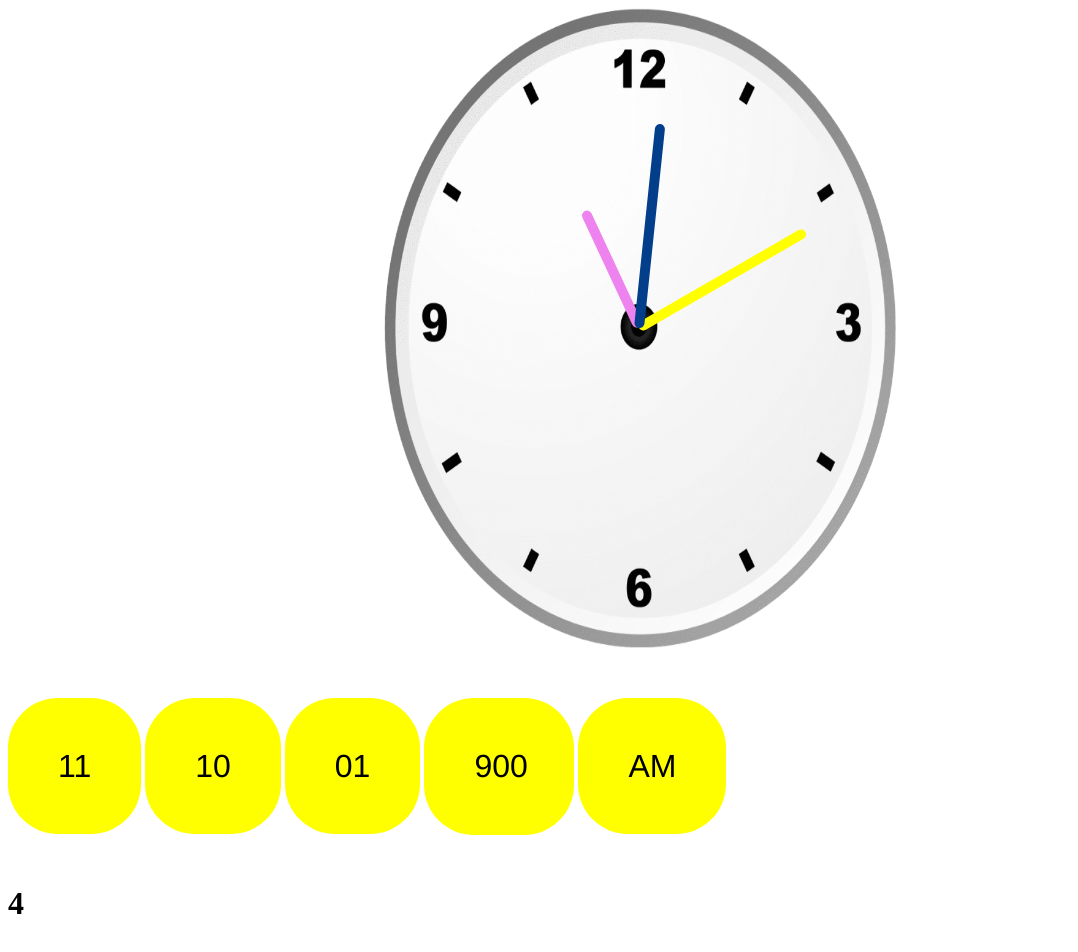
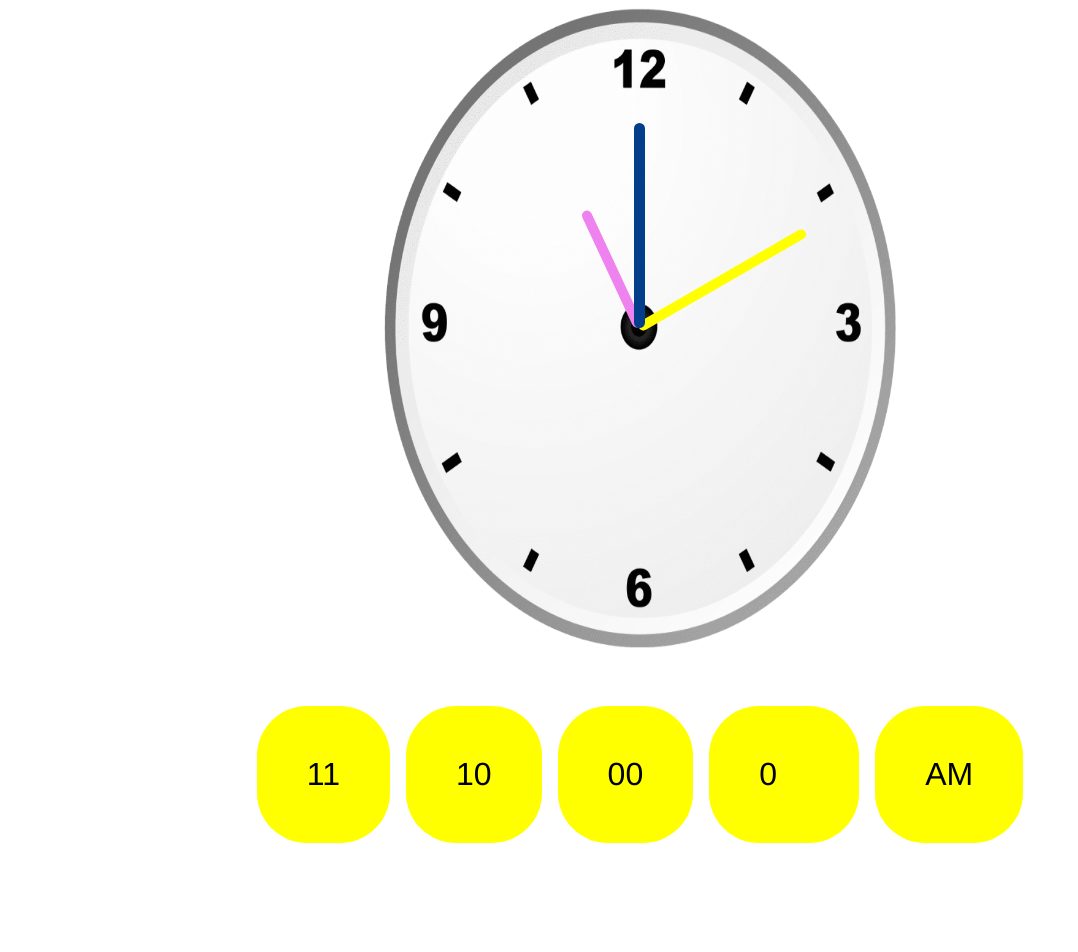
Before and after one commit to ARSHADKHAN615/clock-project, a plain HTML site: page index.html in a window 1280 px wide. Shown: the top 952 px of the page, without its empty margins (0-1078 px from the left). Drawn offline with Linux system fonts and the light colour scheme.

Commit message:
SOME CHAGE
Signed-off-by: ARSHAD KHAN <61376888+ARSHADKHAN615@users.noreply.github.com>

```diff
--- a/index.html
+++ b/index.html
@@ -5,7 +5,7 @@
     <meta charset="UTF-8">
     <meta name="viewport" content="width=device-width, initial-scale=1.0">
     <link rel="stylesheet" href="main.css">
-    <title>Document</title>
+    <title>Digital Clock</title>
 </head>
 
 <body>
@@ -25,9 +25,7 @@
         <span id="pm-am"></span>
     </div>
 
-    <div>
-        <h1 id="cunt">aa</h1>
-    </div>
+
     <script src="main.js"></script>
 </body>
 
--- a/main.css
+++ b/main.css
@@ -62,6 +62,8 @@
  .second-clock {
      width: 100%;
      margin: 50px auto;
+     display: flex;
+     justify-content: center;
  }
 
  span {
@@ -71,6 +73,7 @@
      background-color: yellow;
      color: #000000;
      font-size: 2rem;
+     margin: 0.5rem;
  }
 
  span:nth-last-child(2) {
--- a/main.js
+++ b/main.js
@@ -14,7 +14,6 @@ setInterval(() => {
     hour.style.transform = `rotate(${hRotation}deg)`;
     minuter.style.transform = `rotate(${mRotation}deg)`;
     seconds.style.transform = `rotate(${sRotation}deg)`;
-    // millisecond.style.transform = `rotate(${miRotation}deg)`;
 }, 1000);
 
 
@@ -32,41 +31,13 @@ setInterval(() => {
         htime = htime - 12;
         en = "PM"
     }
-    if (htime == 0) {
-        htime = 12;
+
+    function timeFomat(time) {
+        return time < 10 ? `0${time}` : time;
     }
-
-    if (htime < 10) {
-        htime = "0" + htime;
-    }
-    if (mtime < 10) {
-        mtime = "0" + mtime;
-    }
-    if (stime < 10) {
-        stime = "0" + stime;
-    }
-    document.getElementById("hour1").innerHTML = htime;
-    document.getElementById("minuter1").innerHTML = mtime;
-    document.getElementById("seconds2").innerHTML = stime;
+    document.getElementById("hour1").innerHTML = timeFomat(htime);
+    document.getElementById("minuter1").innerHTML = timeFomat(mtime);
+    document.getElementById("seconds2").innerHTML = timeFomat(stime);
     document.getElementById("millisecond2").innerHTML = milli;
     document.getElementById("pm-am").innerHTML = en;
-
-
-
-
 }, 100);
-
-
-
-
-
-window.addEventListener("scroll", function() {
-    let cunt = 0;
-    setInterval(() => {
-        if (cunt < 1000) {
-            cunt++;
-            document.getElementById("cunt").innerHTML = cunt;
-        }
-    },1000);
-
-});
```
